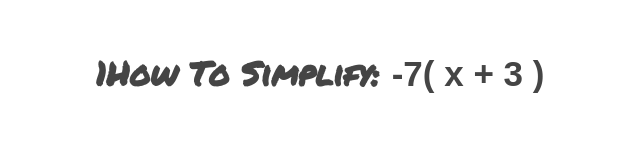
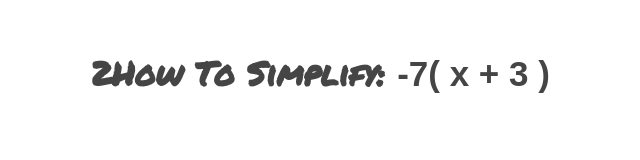
Before and after one commit to automatedwiz/mathly, a plain HTML site: page index.html in a window 1280 px wide. Shown: the part 351-511 px from the top of the page, without its empty margins (320-960 px from the left). Drawn offline with nearby package versions, Linux system fonts and the light colour scheme.

Commit message:
changed index to 2 for test

```diff
--- a/index.html
+++ b/index.html
@@ -13,7 +13,7 @@
       <div class = "slider">
         <div class = "slide slide-1 active">
               <div class = "first-text">
-                <h1>1How To Simplify: <span style="font-family: Arial; font-size: 35px">-7( x + 3 )</span></h1>
+                <h1>2How To Simplify: <span style="font-family: Arial; font-size: 35px">-7( x + 3 )</span></h1>
               </div>
               <div class = "first-verticalLine"> </div>
       </div>
```
